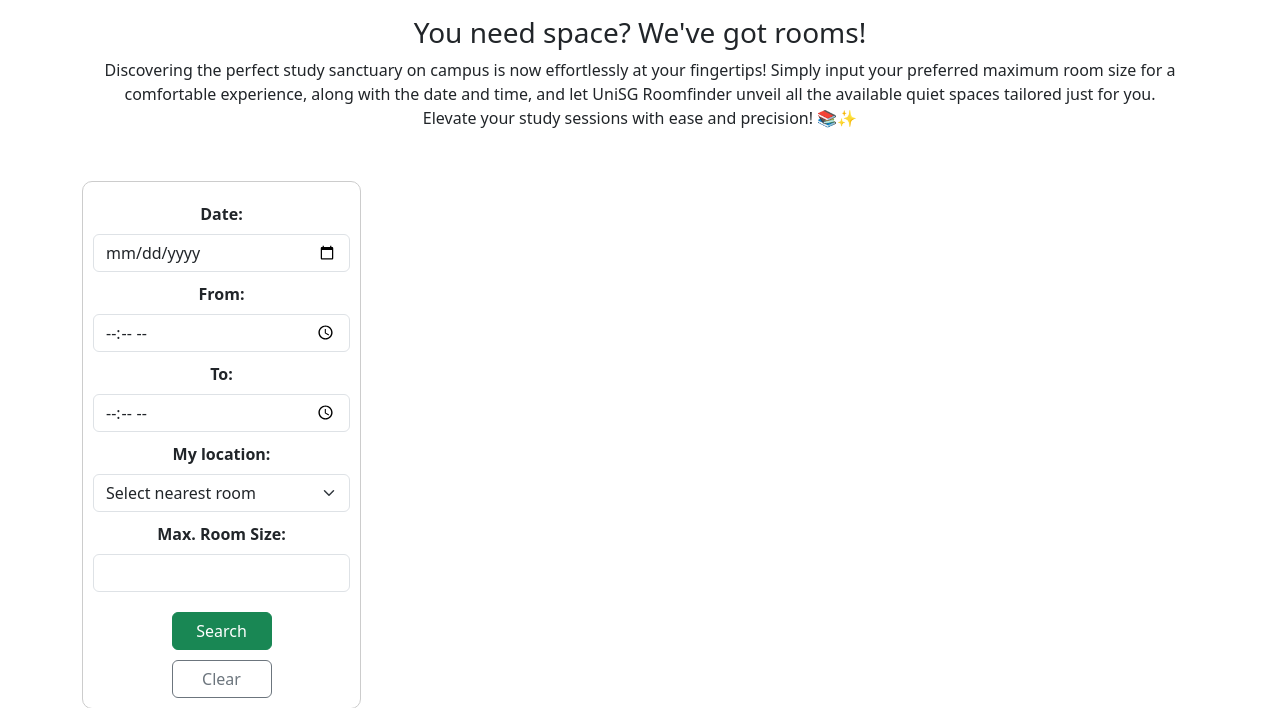
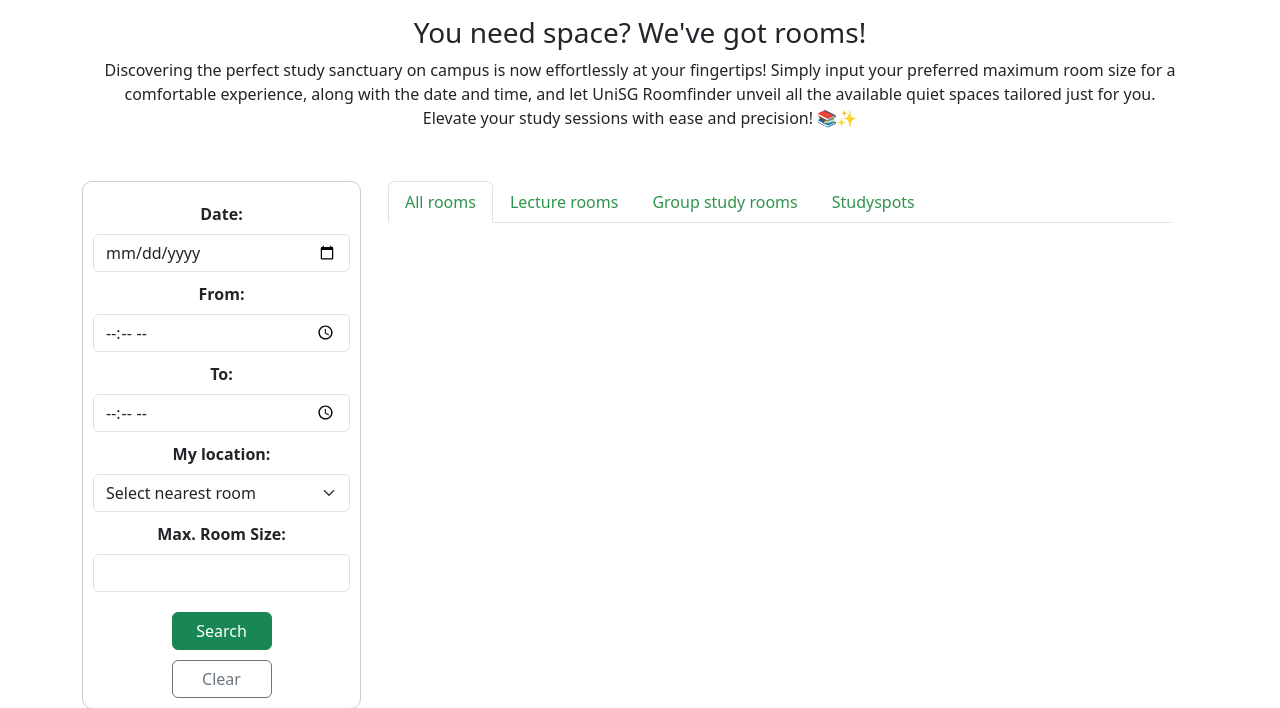
Before and after one commit to Code2703/FCS_roomfinder, a Flask app: template templates/home.html in a window 1280 px wide. Shown: the part 74-782 px from the top of the page. Run offline with Flask 3, Linux system fonts and the light colour scheme; the template is opened without the code that fills it, so the values that code supplies are empty; parts of the project's set-up code (start-up, migrations or seed data) failed here and were passed over.

Commit message:
changes to filter buttons

```diff
--- a/app.py
+++ b/app.py
@@ -173,5 +173,10 @@ def map():
     # Pass the iframe URL to the template
     return render_template('map.html', iframe_url=iframe_url, start_poiId=start_poiId, dest_poiId=dest_poiId)
 
+# Navbar routing to the other pages
+@app.route('/apology')
+def apology():
+    return render_template('apology.html')
+
 if __name__ == '__main__':
     app.run(debug=True)
--- a/static/styles.css
+++ b/static/styles.css
@@ -48,3 +48,22 @@ tbody tr:nth-of-type(odd) {
 h5 {
     margin-top: 1rem;
 }
+
+/* nav links */
+.nav-link {
+    color: #2e944b; /* Green color */
+}
+
+.nav-link.active {
+    color: #2e944b62; /* Green color */
+}
+
+/* Normaler (nicht-hover) Zustand für nav-link */
+.nav-tabs .nav-item button.nav-link {
+    color: #2e944b !important;
+}
+
+/* Hover-Effekt für nav-link */
+.nav-tabs .nav-item button.nav-link:hover {
+    color: #2e944b62 !important;
+}
--- a/templates/home.html
+++ b/templates/home.html
@@ -81,6 +81,22 @@ Home
 
         <!-- Rooms Column -->
         <div class="col-12 col-sm-9">
+            <div name="filter_room_type" style="margin: 15px;">
+                <ul class="nav nav-tabs">
+                    <li class="nav-item">
+                        <button class="nav-link active filter-btn" type="button" onclick="toggleFilter(this)" name="filter_all_rooms">All rooms</button>
+                    </li>
+                    <li class="nav-item">
+                        <button class="nav-link filter-btn" type="button" onclick="toggleFilter(this)" name="filter_lecture_rooms">Lecture rooms</button>
+                    </li>
+                    <li class="nav-item">
+                        <button class="nav-link filter-btn" type="button" onclick="toggleFilter(this)" name="filter_group_rooms">Group study rooms</button>
+                    </li>
+                    <li class="nav-item">
+                        <button class="nav-link filter-btn" type="button" onclick="toggleFilter(this)" name="filter_studyspots">Studyspots</button>
+                    </li>
+                  </ul>
+            </div>
             {% for index, row in rooms_df.iterrows() %}
             <div class="card" style="margin: 15px;">
                 <div class="card-header" style="font-weight: bold;">
@@ -119,7 +135,7 @@ Home
                             {% endif %}
                             </p>
                             <!-- Column 5: More Details Button -->
-                            <button class="btn btn-success" type="button" onclick="redirectToRoomDetails('{{ row['room_nr'] }}')">More Details</button>
+                            <button class="btn btn-success" type="button" onclick="redirectToRoomDetails('{{ row['room_nr'] }}')" style="margin-top: 20px; width: 100px;">Route</button>
                         </div>
 
 
@@ -140,5 +156,17 @@ Home
     function redirectToRoomDetails(roomNr) {
         window.location.href = '/map?room_nr=' + roomNr;
     }
+
+    function toggleFilter(button) {
+        // Remove 'active' class from all buttons
+        $('.filter-btn').removeClass('active');
+
+        // Add 'active' class to the clicked button
+        $(button).addClass('active');
+
+
+        // Add your logic to handle the filter based on the clicked button
+        // For example, you can trigger an AJAX request or update the content dynamically
+    }
 </script>
 {% endblock %}
--- a/templates/layout.html
+++ b/templates/layout.html
@@ -35,10 +35,10 @@
                 <div class="offcanvas-body">
                   <ul class="navbar-nav justify-content-end flex-grow-1 pe-3">
                     <li class="nav-item">
-                      <a class="nav-link" aria-current="page" href="#">The Roomfinder</a>
+                      <a class="nav-link" aria-current="page" href="/">The Roomfinder</a>
                     </li>
                     <li class="nav-item">
-                        <a class="nav-link" aria-current="page" href="#">The Rooms</a>
+                        <a class="nav-link" aria-current="page" href="/apology">The Rooms</a>
                       </li>
                     <li class="nav-item">
                       <a class="nav-link" href="#">How it works</a>
@@ -47,10 +47,6 @@
                       <li class="nav-item"><a class="nav-link" href="/login">Log In</a></li>
                     </li>
                   </ul>
-                  <form class="d-flex mt-3" role="search">
-                    <input class="form-control me-2" type="search" placeholder="Search" aria-label="Search">
-                    <button class="btn btn-outline-success" type="submit">Search</button>
-                  </form>
                 </div>
               </div>
             </div>
```
